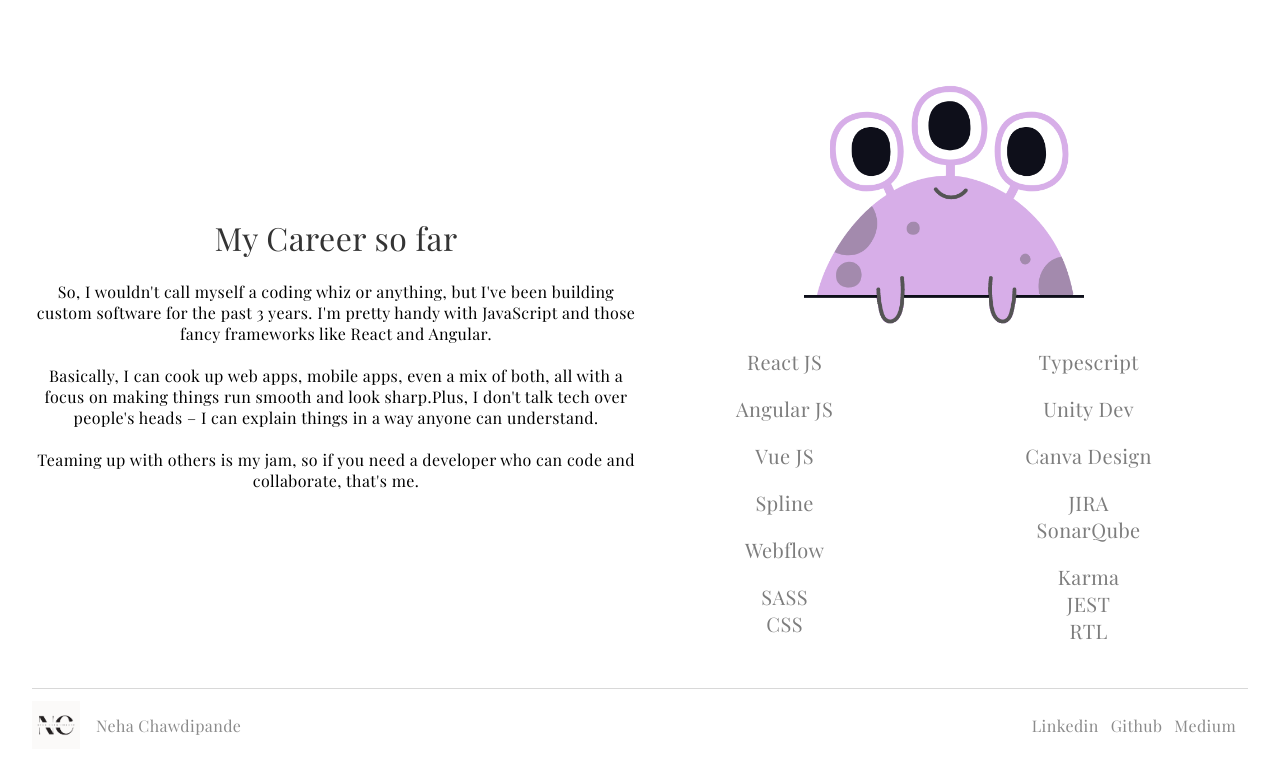
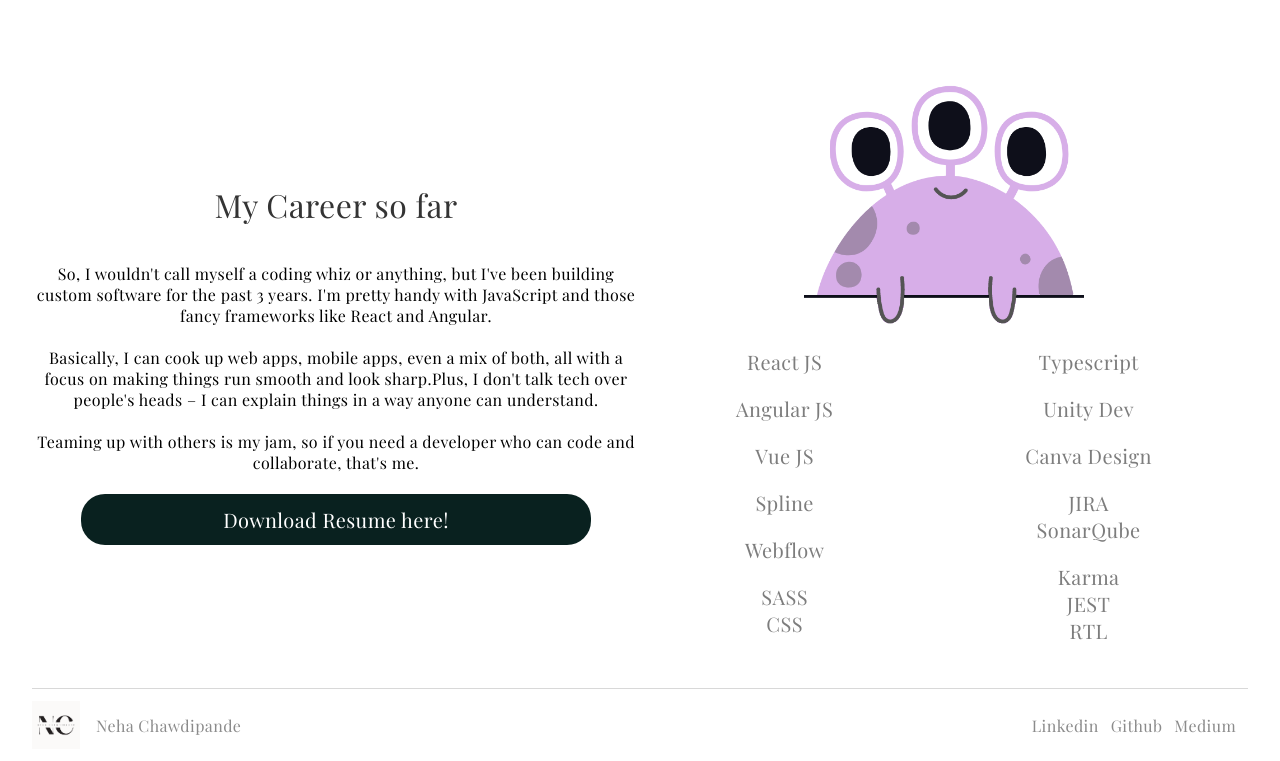
Before and after one commit to NehaChawdipande/Portfolio-Custom, a React (Create React App) app: page / in a window 1280 px wide. Shown: the part 728-1489 px from the top of the page. Built offline with nearby package versions, Linux system fonts and the light colour scheme; a web font is replaced by a local one.

Commit message:
added resume download

```diff
--- a/src/App.scss
+++ b/src/App.scss
@@ -16,7 +16,19 @@ $gold-metallic: #C9A730;
 
 $gold: #ffbb1a;
 
-
+.downloadResume{
+  justify-self: center;
+  width: 80%;
+  height: auto;
+  padding: .75rem;
+  border-radius: 1.5rem;
+  background-color:#09211F;
+  color: white;
+  a {
+    color:white;
+    text-decoration: none;
+  }
+}
 .App {
   text-align: center;
   // width: 100%;
@@ -244,7 +256,10 @@ textarea {
 .text2 {
   @extend .text;
   // padding-left: 8%;
+  display: grid;
   align-self: center;
+  justify-content: center;
+  justify-items: center;
 }
 .responsiveImg {
   /* display: inline-block; */
--- a/src/organisms/AboutMe/AboutMe.tsx
+++ b/src/organisms/AboutMe/AboutMe.tsx
@@ -7,12 +7,17 @@ const AboutMe = (): JSX.Element => {
         <h3 id="hi" style={{ color: "#343434" }} >
           My Career so far
         </h3>
-        <h4 style={{ fontWeight: "lighter", fontSize:"1rem" }}>
+        <h4 style={{ fontWeight: "lighter", fontSize: "1rem" }}>
           So, I wouldn't call myself a coding whiz or anything, but I've been building custom software for the past 3 years. I'm pretty handy with JavaScript and those fancy frameworks like React and Angular.
           <br />   <br />
           Basically, I can cook up web apps, mobile apps, even a mix of both, all with a focus on making things run smooth and look sharp.Plus, I don't talk tech over people's heads – I can explain things in a way anyone can understand.
           <br />    <br /> Teaming up with others is my jam, so if you need a developer who can code and collaborate, that's me.
         </h4>
+        <div className="downloadResume">
+          <a href="https://www.dropbox.com/scl/fi/th3iclp239g1l3x3v3by3/Neha-Chawdipande-Resume-2024.pdf?rlkey=f44h2us5rxqjucpr8dfv3v9zh&st=rgmcxtla&dl=0" target="_blank" rel="noreferrer">
+            Download Resume here!
+          </a>
+        </div>
       </div>
       <div>
         <img src="/peek.png" alt="peek" className="peek" />
--- a/src/pages/Home.tsx
+++ b/src/pages/Home.tsx
@@ -1,8 +1,7 @@
 import * as React from "react";
 import AboutMe from "../organisms/AboutMe/AboutMe";
 import Hello from "../organisms/Hello/Hello";
-import Skills from "../organisms/Skills/Skills";
-import Journey from "../organisms/Journey/Journey";
+
 
 const Home = () => {
   return (
@@ -10,6 +9,7 @@ const Home = () => {
       <br />
       <Hello />
       <AboutMe />
+
       {/* <Skills /> */}
       {/* <Journey/> */}
     </>
```
